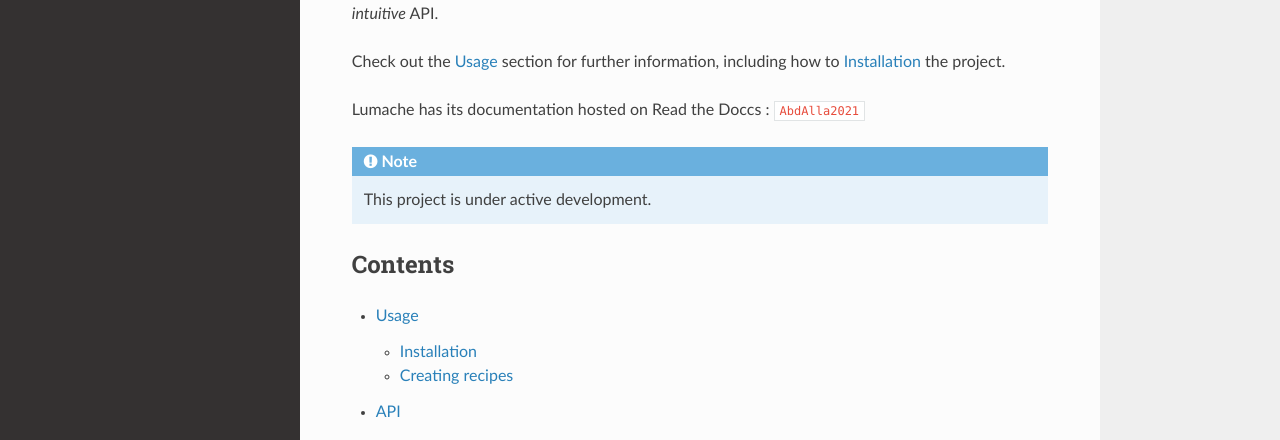
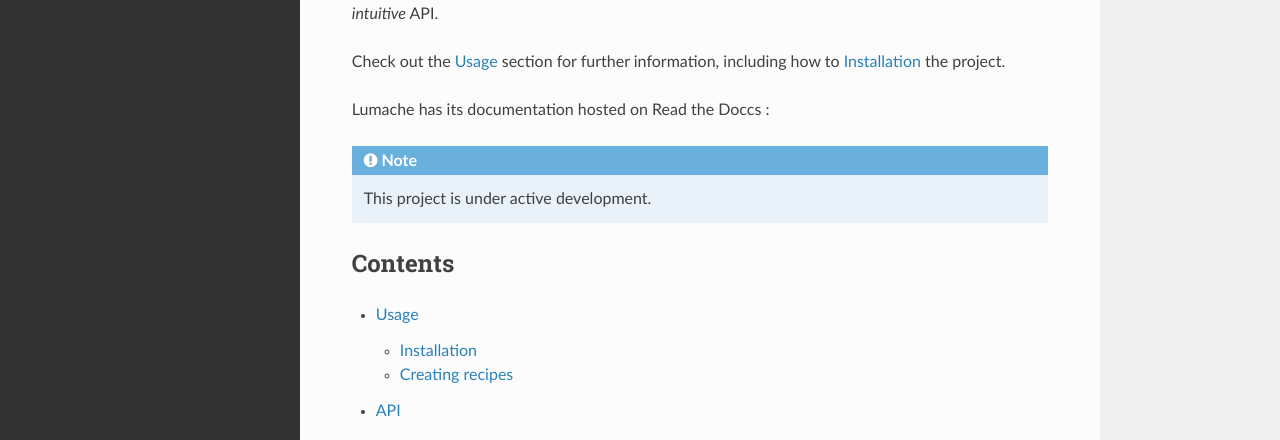
Before and after one commit to ESMIAConsultants/TIMESReferencedoc, a Sphinx documentation site: the page built from docs/source/index.rst, in a window 1280 px wide and 943 px high, cut to the strip 0-649 px from the top of the window. Shown: the part 206-646 px from the top of the strip. Built offline with Sphinx 7.4.7 and the Read the Docs theme 2.0.0, drawn with Linux system fonts in a browser that asks for light colours; cross-references to code outside the pages are shown as plain code.

Commit message:
Update index.rst

```diff
--- a/docs/source/index.rst
+++ b/docs/source/index.rst
@@ -9,7 +9,7 @@
 Check out the :doc:`usage` section for further information, including
 how to :ref:`installation` the project.
 
-Lumache has its documentation hosted on Read the Doccs : :cite:t:`AbdAlla2021`
+Lumache has its documentation hosted on Read the Doccs :
 
 .. note::
 
@@ -24,3 +24,4 @@
    api
 
 .. bibliography::
+   :all:
```
